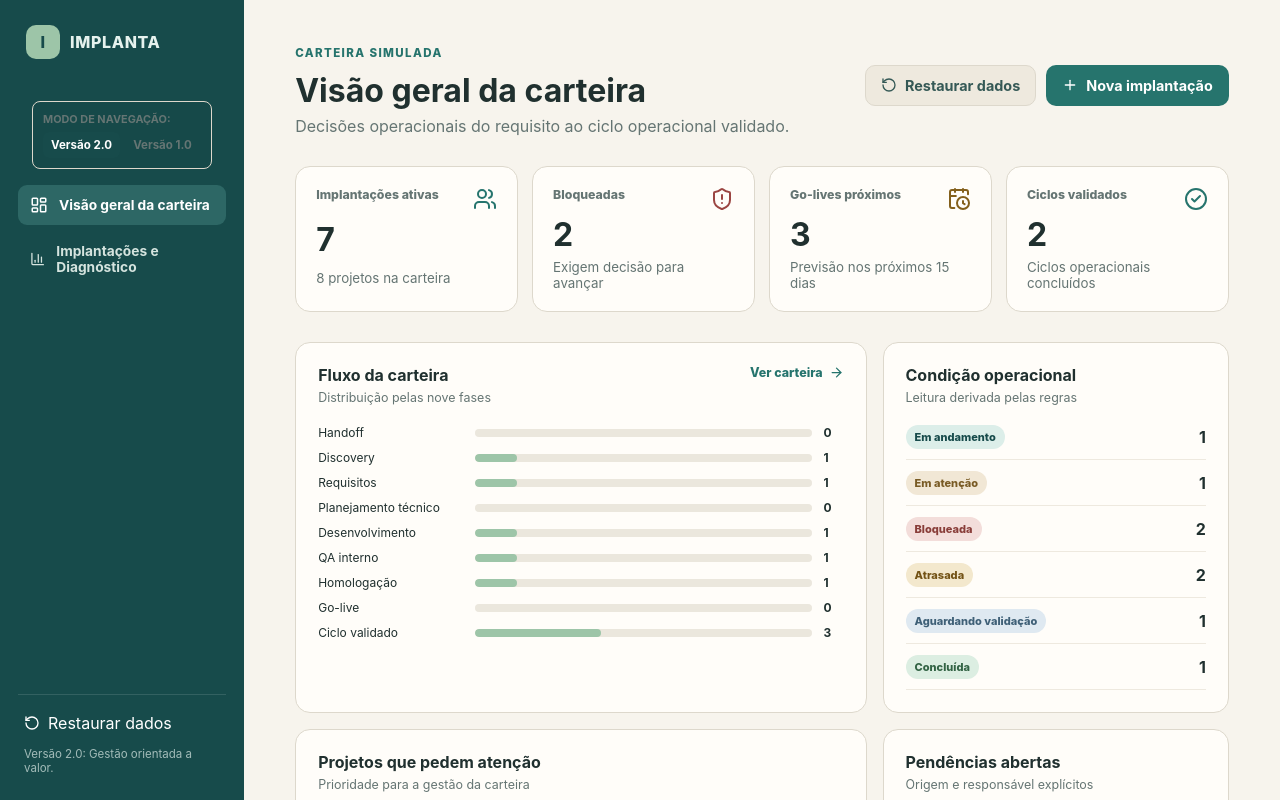
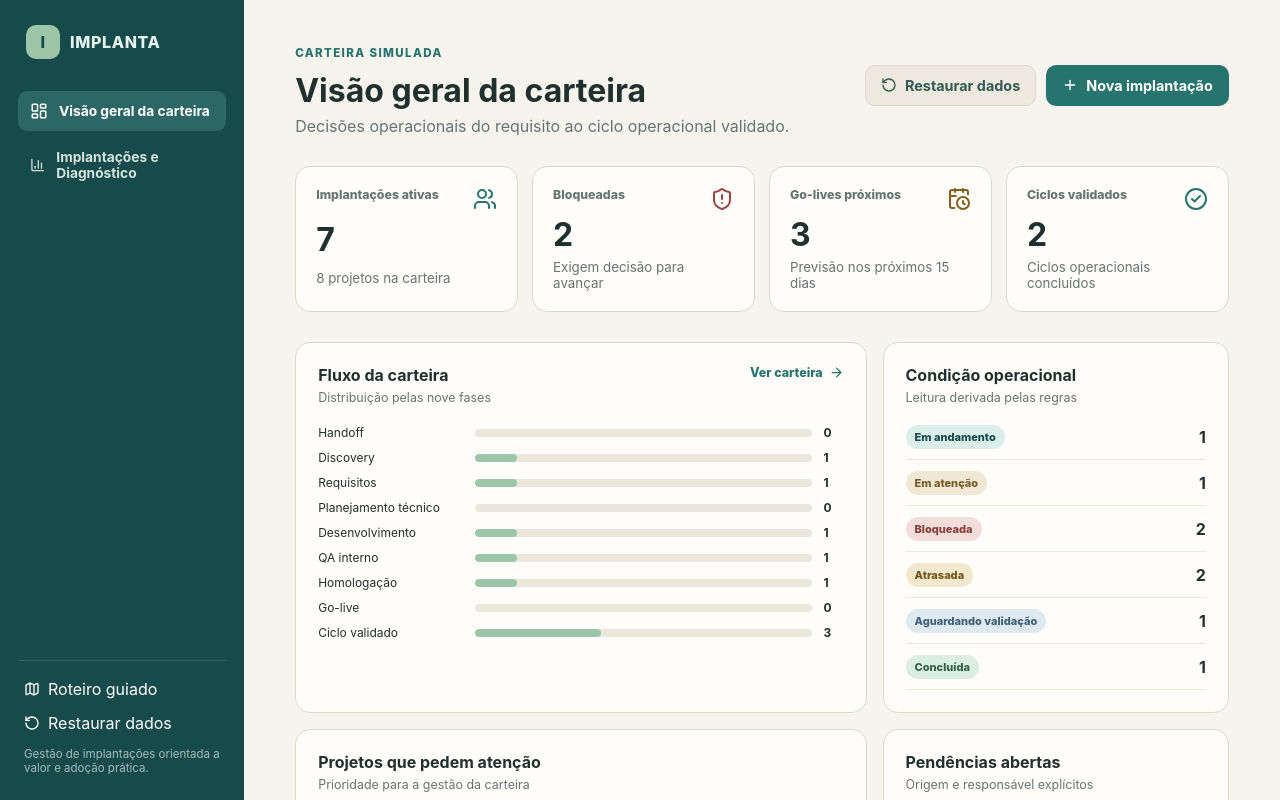
Before and after one commit to thaycarv/implanta-operacoes, a React (Vite) app: page /#/app/dashboard in a window 1280 px wide. Shown: the top 800 px of the page. Built offline with nearby package versions, Linux system fonts and the light colour scheme.

Commit message:
refactor: remover versao v1 e consolidar cockpit na versao 2.0

```diff
--- a/src/components/layout/AppShell.tsx
+++ b/src/components/layout/AppShell.tsx
@@ -1,37 +1,21 @@
-import { useState } from 'react'
 import {
   BarChart3,
-  ClipboardCheck,
-  FileText,
-  GitPullRequestArrow,
   LayoutDashboard,
   RotateCcw,
-  Store,
   Map,
-  Sparkles,
 } from 'lucide-react'
 import { NavLink, Outlet } from 'react-router-dom'
 import { Brand } from '../Brand'
 import { usePortfolio } from '../../state/PortfolioContext'
 import { GuidedTour } from '../GuidedTour'
 
-const navigationV2 = [
+const navigation = [
   { to: '/app/dashboard', label: 'Visão geral da carteira', icon: LayoutDashboard },
   { to: '/app/implantacoes', label: 'Implantações e Diagnóstico', icon: BarChart3 },
 ]
 
-const navigationV1 = [
-  { to: '/app/dashboard', label: 'Visão geral', icon: LayoutDashboard },
-  { to: '/app/implantacoes', label: 'Implantações', icon: BarChart3 },
-  { to: '/app/requisitos', label: 'Requisitos e DRN', icon: FileText },
-  { to: '/app/testes', label: 'Testes', icon: ClipboardCheck },
-  { to: '/app/mudancas', label: 'Mudanças', icon: GitPullRequestArrow },
-  { to: '/app/cliente', label: 'Portal do cliente', icon: Store },
-]
-
 export function AppShell() {
   const { dispatch } = usePortfolio()
-  const [version, setVersion] = useState<'v2' | 'v1'>('v2')
 
   const resetPortfolio = () => {
     if (window.confirm('Restaurar todo o cenário inicial? Implantações criadas durante o teste serão removidas.')) {
@@ -39,58 +23,13 @@ export function AppShell() {
     }
   }
 
-  const currentNav = version === 'v2' ? navigationV2 : navigationV1
-
   return (
     <div className="app-shell">
       <aside className="sidebar">
         <Brand />
 
-        {/* Seletor de Versão 2.0 / 1.0 */}
-        <div className="version-box" style={{ margin: '10px 14px 16px', padding: '10px', background: 'rgba(0,0,0,0.03)', borderRadius: '8px', border: '1px solid var(--line)' }}>
-          <small style={{ display: 'block', fontSize: '0.68rem', fontWeight: 700, color: 'var(--muted)', textTransform: 'uppercase', marginBottom: '6px' }}>
-            Modo de Navegação:
-          </small>
-          <div style={{ display: 'grid', gridTemplateColumns: '1fr 1fr', gap: '4px' }}>
-            <button
-              type="button"
-              onClick={() => setVersion('v2')}
-              style={{
-                padding: '6px 4px',
-                fontSize: '0.72rem',
-                fontWeight: 700,
-                borderRadius: '6px',
-                border: 0,
-                cursor: 'pointer',
-                background: version === 'v2' ? 'var(--petrol-900)' : 'transparent',
-                color: version === 'v2' ? '#ffffff' : 'var(--muted)',
-                transition: 'all 0.15s',
-              }}
-            >
-              Versão 2.0
-            </button>
-            <button
-              type="button"
-              onClick={() => setVersion('v1')}
-              style={{
-                padding: '6px 4px',
-                fontSize: '0.72rem',
-                fontWeight: 700,
-                borderRadius: '6px',
-                border: 0,
-                cursor: 'pointer',
-                background: version === 'v1' ? 'var(--petrol-900)' : 'transparent',
-                color: version === 'v1' ? '#ffffff' : 'var(--muted)',
-                transition: 'all 0.15s',
-              }}
-            >
-              Versão 1.0
-            </button>
-          </div>
-        </div>
-
         <nav className="sidebar__nav" aria-label="Navegação principal">
-          {currentNav.map(({ to, label, icon: Icon }) => (
+          {navigation.map(({ to, label, icon: Icon }) => (
             <NavLink
               key={to}
               to={to}
@@ -103,24 +42,26 @@ export function AppShell() {
         </nav>
 
         <div className="sidebar__footer">
-          {version === 'v1' && (
-            <button className="sidebar__reset sidebar__guide" type="button" onClick={() => dispatch({ type: 'guide/set', visible: true })}>
-              <Map size={16} aria-hidden="true" />
-              Roteiro guiado
-            </button>
-          )}
+          <button
+            className="sidebar__reset sidebar__guide"
+            type="button"
+            onClick={() => dispatch({ type: 'guide/set', visible: true })}
+          >
+            <Map size={16} aria-hidden="true" />
+            Roteiro guiado
+          </button>
           <button className="sidebar__reset" type="button" onClick={resetPortfolio}>
             <RotateCcw size={16} aria-hidden="true" />
             Restaurar dados
           </button>
-          <p>{version === 'v2' ? 'Versão 2.0: Gestão orientada a valor.' : 'Versão 1.0: Estrutura modular original.'}</p>
+          <p>Gestão de implantações orientada a valor e adoção prática.</p>
         </div>
       </aside>
 
       <main className="workspace">
         <Outlet />
       </main>
-      {version === 'v1' && <GuidedTour />}
+      <GuidedTour />
     </div>
   )
 }
```
